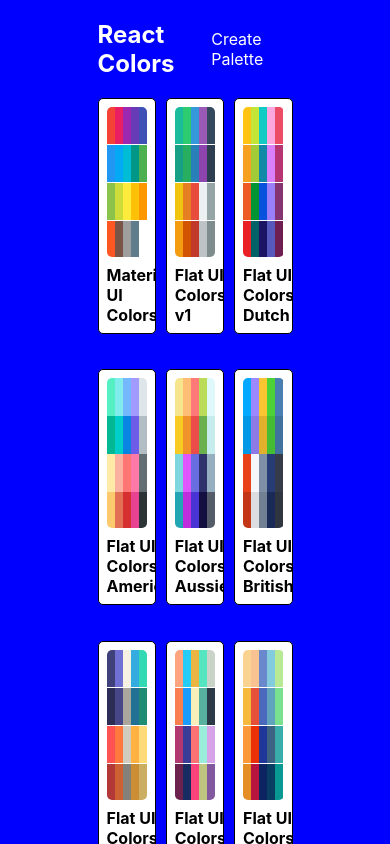
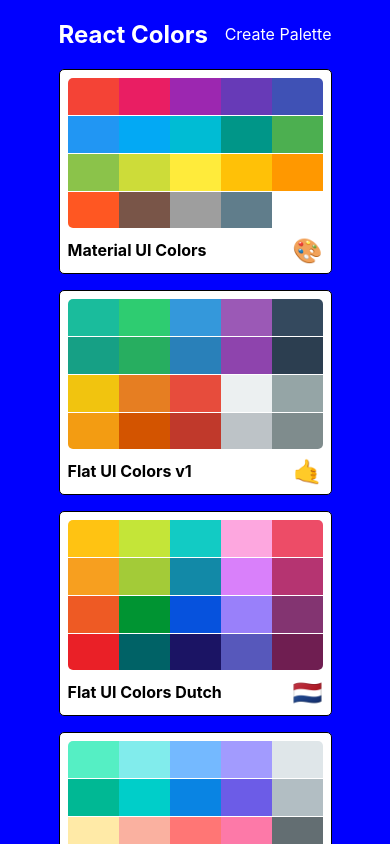
Before and after one commit to vitorolopes/colors-app-deploy, a React (Create React App) app: page / in a window 390 px wide. Shown: the top 844 px of the page. Built offline with nearby package versions, Linux system fonts and the light colour scheme.

Commit message:
Made the app responsive

```diff
--- a/src/PaletteList.js
+++ b/src/PaletteList.js
@@ -25,7 +25,7 @@ class PaletteList extends Component {
 
                         <div className={classes.palettes} >
                             {palettes.map( palette => (
-                                <div>
+
                                     <MiniPalette {...palette}
                                                 handleClick={ () => this.goToPalette(palette.id)}
 
@@ -34,7 +34,6 @@ class PaletteList extends Component {
                                                 key={palette.id}
                                     />
 
-                                </div>
                              ))}
                         </div>
 
--- a/src/styles/ColorBoxStyles.js
+++ b/src/styles/ColorBoxStyles.js
@@ -1,5 +1,8 @@
 /* eslint-disable import/no-anonymous-default-export */
 import chroma from 'chroma-js';
+
+import sizes from './sizes';
+
 export default{
         ColorBox: {
             height: props => props.showing3DPalette ? "25%" : "50%",
@@ -10,8 +13,22 @@ export default{
             cursor: "pointer",
             marginBottom: "-3.5px",
             "&:hover button": {
-                opacity: 1
+                opacity: "1"
+            },
+
+            [sizes.down("lg")]: {
+              width: "25%",
+              height: props => props.showing3DPalette ? "20%" : "33.3333%"
+            },
+            [sizes.down("md")]: {
+              width: "50%",
+              height: props => props.showing3DPalette ? "10%" : "20%"
+            },
+            [sizes.down("xs")]: {
+              width: "100%",
+              height: props => props.showing3DPalette ? "5%" : "10%"
             }
+
         },
         copyText: {
             // color: "yellow"
@@ -100,7 +117,10 @@ export default{
               textAlign: "center",
               marginBottom: "0",
               padding: "1rem",
-              textTransform: "uppercase"
+              textTransform: "uppercase",
+              [sizes.down("xs")]: {
+                fontSize: "6rem"
+              }
             },
             "& p": {
               fontSize: "2rem",
--- a/src/styles/DraggableColorBoxStyles.js
+++ b/src/styles/DraggableColorBoxStyles.js
@@ -1,3 +1,5 @@
+import sizes from './sizes';
+
 const styles = {
     root: {
         width: "20%",
@@ -10,7 +12,20 @@ const styles = {
         "&:hover svg": {
             color: "white",
             transform: "scale(1.5)"
-        }
+        },
+
+        [sizes.down("lg")]: {
+            width: "25%",
+            height:"20%"
+          },
+          [sizes.down("md")]: {
+            width: "50%",
+            height: "10%"
+          },
+          [sizes.down("sm")]: {
+            width: "100%",
+            height: "5%"
+          }
     },
     boxContent: {
         position: "absolute",
--- a/src/styles/NavbarStyles.js
+++ b/src/styles/NavbarStyles.js
@@ -1,4 +1,7 @@
 /* eslint-disable import/no-anonymous-default-export */
+
+import sizes from './sizes';
+
 export default{
     Navbar: {
         display: "flex",
@@ -18,7 +21,12 @@ export default{
         "& a": {
             textDecoration: "none",
             color: "black"
+        },
+
+        [sizes.down("xs")]:{
+            display:"none"
         }
+
     },
     slider: {
         width: "400px",
@@ -39,7 +47,12 @@ export default{
             height: "13px",
             marginLeft: "-7px",
             marginTop: "-4px"
+        },
+
+        [sizes.down("md")]:{
+            width:"150px"
         }
+
     },
     selectContainer: {
         marginLeft: "auto",
--- a/src/styles/NewPaletteFormNavStyles.js
+++ b/src/styles/NewPaletteFormNavStyles.js
@@ -1,4 +1,7 @@
 import {DRAWER_WIDTH} from '../constants';
+
+import sizes from './sizes';
+
 const drawerWidth = DRAWER_WIDTH;
 
 const styles = theme => ({
@@ -41,10 +44,17 @@ const styles = theme => ({
     marginRight: "1rem",
     "& a": {
       textDecoration: "none"
+    },
+    [sizes.down("xs")]: {
+      marginRight:"0.5rem"
     }
   },
   button:{
-    margin:"0 0.5rem"
+    margin:"0 0.5rem",
+    [sizes.down("xs")]: {
+      margin: "0 0.2rem",
+      padding: "0.3rem"
+    }
   },
   validatorForm:{
     // border:"5px solid red",
--- a/src/styles/PaletteListStyles.js
+++ b/src/styles/PaletteListStyles.js
@@ -1,10 +1,13 @@
 /* eslint-disable import/no-anonymous-default-export */
+import sizes from './sizes';
+
 export default{
     root:{
         backgroundColor: "blue",
         height: "100vh",
         display: "flex",
         justifyContent:"center",
+        alignItems: "flex-start"
     },
     container:{
         width: "50%",
@@ -12,6 +15,13 @@ export default{
         flexDirection: "column",
         alignItems: "flex-start",
         flexWrap: "wrap",
+
+        [sizes.down("xl")]: {
+            width: "80%",
+          },
+          [sizes.down("xs")]: {
+            width: "70%",
+          }
     },
     nav:{
         display: "flex",
@@ -28,6 +38,13 @@ export default{
         width:"100%",
         display: "grid",
         gridTemplateColumns: "repeat(3, 30%)",
-        gridGap:"5%"
+        gridGap:"2.5rem",
+        [sizes.down("md")]: {
+            gridTemplateColumns: "repeat(2, 50%)",
+          },
+          [sizes.down("xs")]: {
+            gridTemplateColumns: "repeat(1, 100%)",
+            gridGap: "1rem"
+          }
     }
 }
--- a/src/styles/PaletteStyles.js
+++ b/src/styles/PaletteStyles.js
@@ -1,4 +1,6 @@
 /* eslint-disable import/no-anonymous-default-export */
+
+import sizes from './sizes';
 
 export default {
   Palette: {
@@ -37,6 +39,20 @@ export default {
       textTransform: "uppercase",
       border: "none",
       textDecoration: "none"
+    },
+
+    [sizes.down("lg")]: {
+      width: "25%",
+      height: "33.3333%"
+    },
+    [sizes.down("md")]: {
+      width: "50%",
+      height: "20%"
+    },
+    [sizes.down("xs")]: {
+      width: "100%",
+      height: "10%"
     }
+
   }
 };
--- /dev/null
+++ b/src/styles/sizes.js
@@ -0,0 +1,14 @@
+/* eslint-disable import/no-anonymous-default-export */
+export default {
+    up() {},
+    down(size) {
+      const sizes = {
+        xs: "575.98px",
+        sm: "767.98px",
+        md: "991.98px",
+        lg: "1199.98px",
+        xl: "1600px" // this is not a bootstrap standard unlike the others above
+      };
+      return `@media (max-width: ${sizes[size]})`;
+    }
+  };
```
